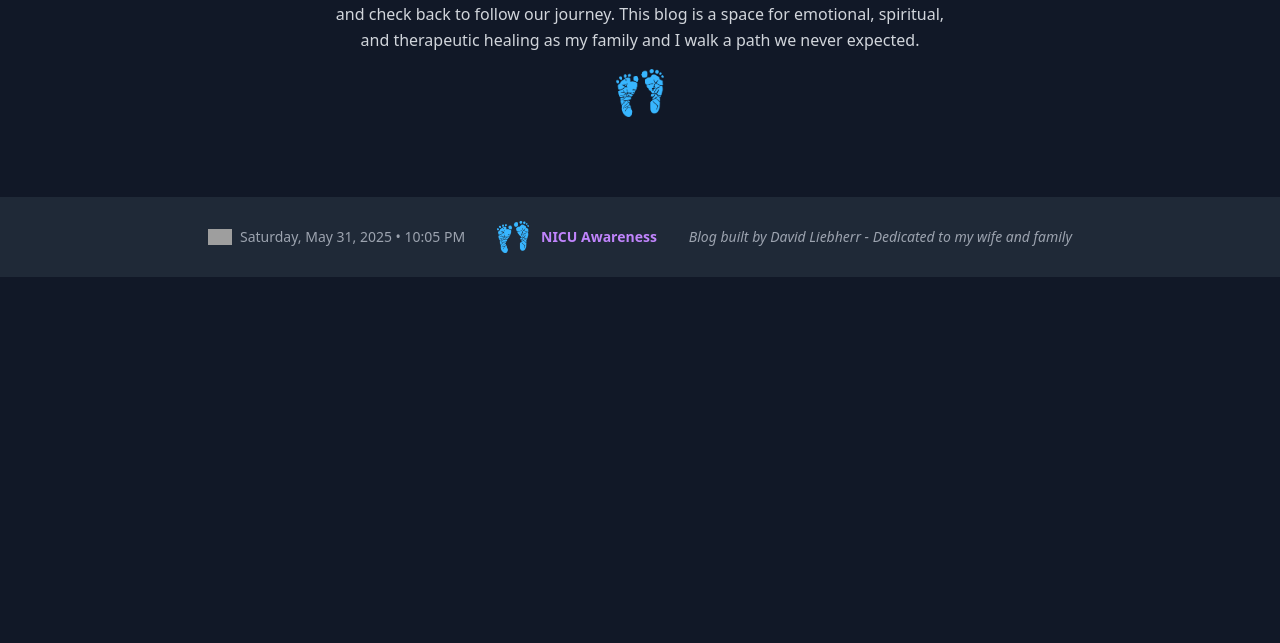
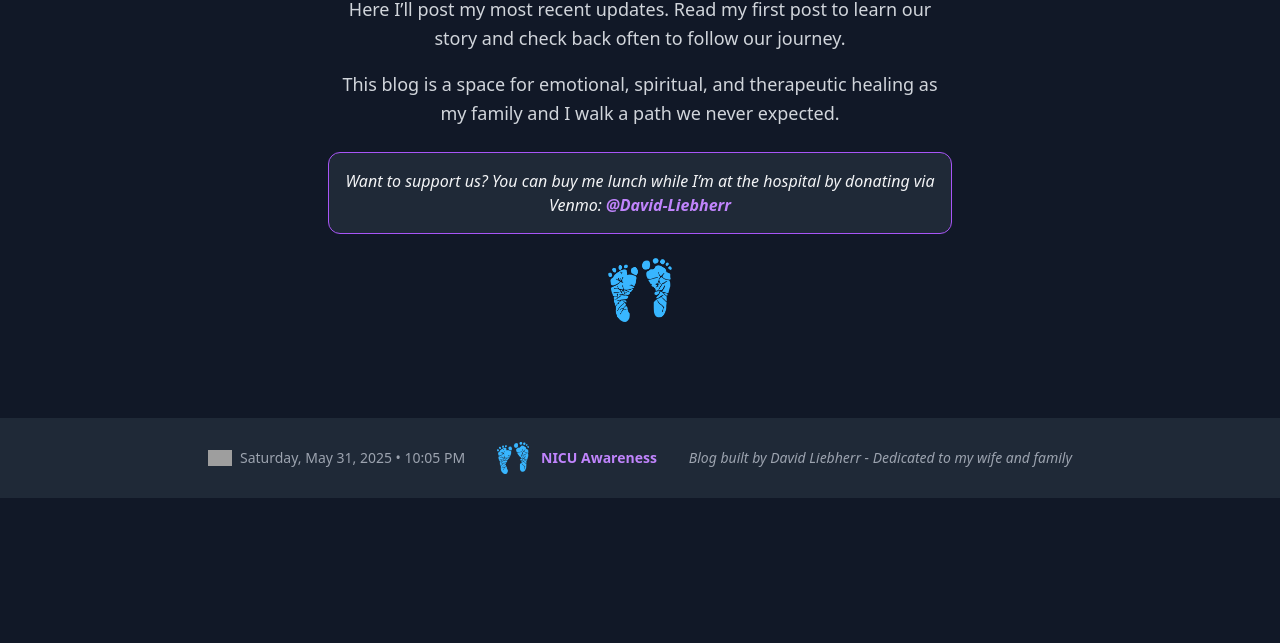
Before and after one commit to aidev13/staceys-blog, a website: page public.html in a window 1280 px wide. Shown: the part 157-800 px from the top of the page. Drawn offline with nearby package versions, Linux system fonts and the light colour scheme; no server answers; grey boxes are pictures that could not be loaded.

Commit message:
I added a support venmo link, also this blog it now complete. I may make changes is while adding to render and mongo atlas for production release

```diff
--- a/public.html
+++ b/public.html
@@ -40,19 +40,31 @@
 
 
     <!-- Welcome Section -->
-    <section class="max-w-2xl mx-auto my-8 px-4 text-center">
-        <h2 class="text-2xl font-semibold text-purple-400 mb-4">Welcome to My Blog</h2>
-        <p class="text-gray-300 leading-relaxed">
-            Here I will post my most recent updates. Read my first post to understand our story and check back to follow
-            our journey.
-            This blog is a space for emotional, spiritual, and therapeutic healing as my family and I walk a path we
-            never expected.
-        </p>
+ <section class="max-w-2xl mx-auto my-12 px-6 text-center">
+  <h2 class="text-3xl font-bold text-purple-400 mb-4">Welcome to My Blog</h2>
 
-        <div class="flex justify-center pt-4">
-            <img src="/img/NICU.png" alt="NICU Awareness" class="w-12 h-12" />
-        </div>
-    </section>
+  <p class="text-gray-300 text-lg leading-relaxed mb-4">
+    Here I’ll post my most recent updates. Read my first post to learn our story and check back often to follow our journey.
+  </p>
+
+  <p class="text-gray-300 text-lg leading-relaxed mb-6">
+    This blog is a space for emotional, spiritual, and therapeutic healing as my family and I walk a path we never expected.
+  </p>
+
+  <div class="bg-gray-800 rounded-xl p-4 border border-purple-500 inline-block">
+    <p class="text-gray-100 italic">
+      Want to support us? You can buy me lunch while I’m at the hospital by donating via Venmo:
+      <a href="https://www.venmo.com/u/David-Liebherr" target="_blank" class="text-purple-400 hover:underline font-semibold">
+        @David-Liebherr
+      </a>
+    </p>
+  </div>
+
+  <div class="flex justify-center pt-6">
+    <img src="/img/NICU.png" alt="NICU Awareness" class="w-16 h-16" />
+  </div>
+</section>
+
 
     <!-- Posts Container -->
     <main class="max-w-3xl mx-auto px-4">
```
